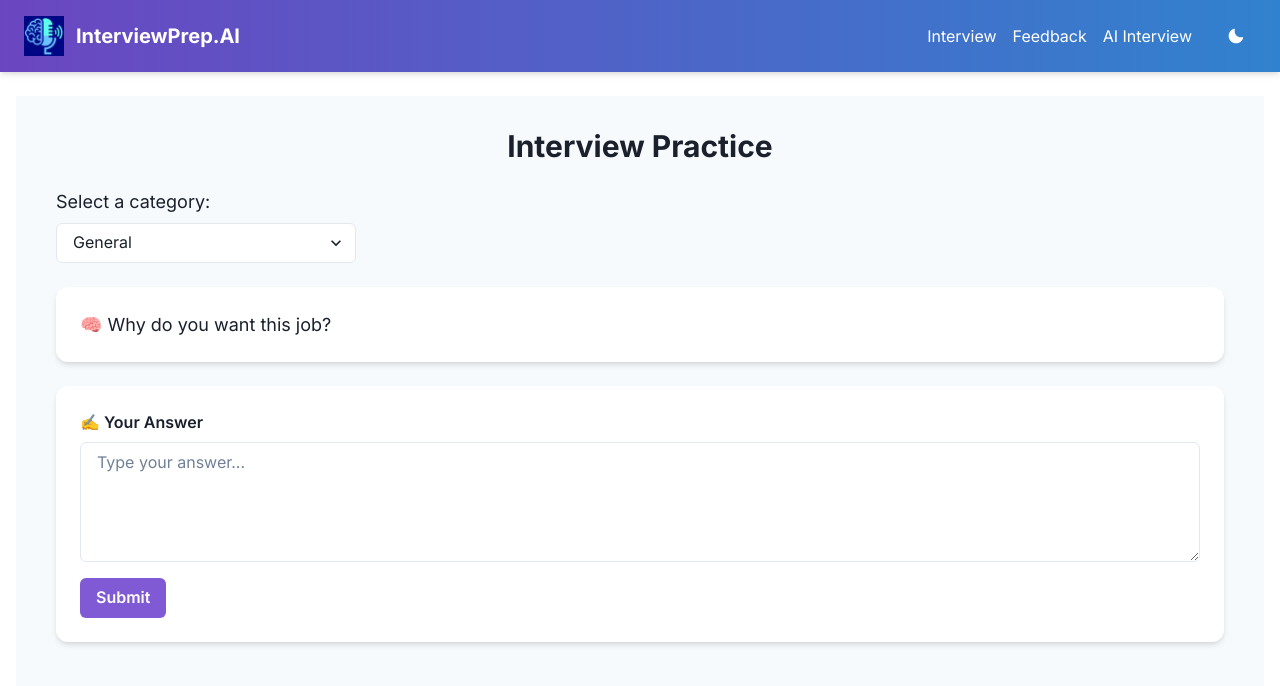
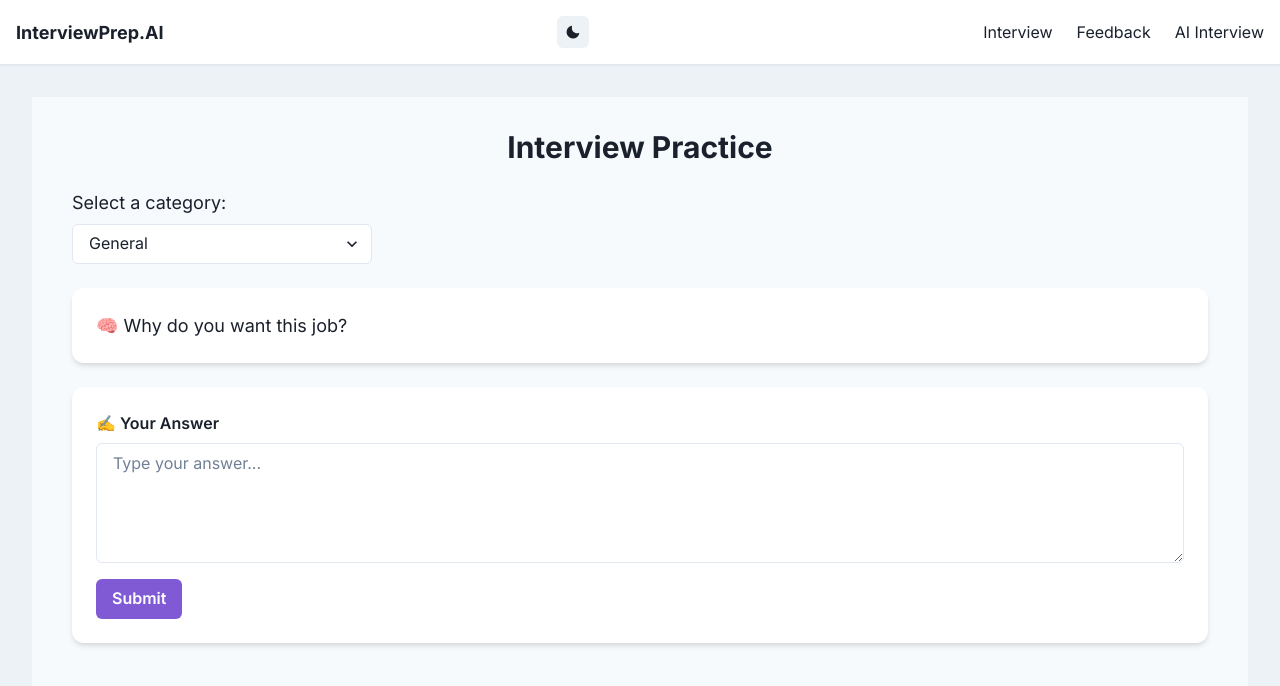
Before and after one commit to neel11og/interviewprep-frontend, a React (Vite) app: page / in a window 1280 px wide. Shown: the top 686 px of the page. Built offline with nearby package versions, Linux system fonts and the light colour scheme.

Commit message:
Initial commit

```diff
--- a/src/components/Layout.jsx
+++ b/src/components/Layout.jsx
@@ -1,78 +1,116 @@
+// src/components/Layout.jsx
 import {
   Box,
   Flex,
-  Image,
-  Text,
-  Link,
-  Spacer,
+  IconButton,
   useColorMode,
-  IconButton,
+  useColorModeValue,
+  useDisclosure,
+  Drawer,
+  DrawerOverlay,
+  DrawerContent,
+  DrawerCloseButton,
+  DrawerHeader,
+  DrawerBody,
+  VStack,
+  Link as ChakraLink,
 } from "@chakra-ui/react";
-import { Outlet, Link as RouterLink } from "react-router-dom";
-import { SunIcon, MoonIcon } from "@chakra-ui/icons";
-import { motion } from "framer-motion";
+import { MoonIcon, SunIcon, HamburgerIcon } from "@chakra-ui/icons";
+import { Link as RouterLink, Outlet } from "react-router-dom";
 
-const MotionBox = motion(Box);
-
-function Layout() {
+const Layout = () => {
   const { colorMode, toggleColorMode } = useColorMode();
+  const { isOpen, onOpen, onClose } = useDisclosure();
 
   return (
-    <>
-      {/* Sticky Navbar with Animated Background */}
-      <MotionBox
-        as="header"
-        bgGradient="linear(to-r, purple.600, blue.500)"
-        px={6}
-        py={4}
+    <Box minH="100vh" bg={useColorModeValue("gray.100", "gray.800")}>
+      {/* Navbar */}
+      <Flex
+        as="nav"
+        align="center"
+        justify="space-between"
+        wrap="wrap"
+        padding={4}
+        bg={useColorModeValue("white", "gray.900")}
+        borderBottom="1px"
+        borderColor={useColorModeValue("gray.200", "gray.700")}
+        shadow="sm"
         position="sticky"
-        top={0}
-        zIndex={1000}
-        shadow="md"
-        initial={{ opacity: 0 }}
-        animate={{ opacity: 1 }}
-        transition={{ duration: 0.5 }}
+        top="0"
+        zIndex="999"
       >
-        <Flex align="center">
-          <Image src="/logo.png" alt="Logo" boxSize="40px" mr={3} />
-          <Text color="white" fontSize="xl" fontWeight="bold">
+        <RouterLink to="/">
+          <Box fontWeight="bold" fontSize="lg">
             InterviewPrep.AI
-          </Text>
+          </Box>
+        </RouterLink>
 
-          <Spacer />
-
-          {/* Nav Links */}
-          <Flex gap={4}>
-            <Link as={RouterLink} to="/interview" color="white">
-              Interview
-            </Link>
-            <Link as={RouterLink} to="/feedback" color="white">
-              Feedback
-            </Link>
-            <Link as={RouterLink} to="/ai-interview" color="white">
-              AI Interview
-            </Link>
-          </Flex>
-
-          {/* Light/Dark Mode Toggle */}
+        <Flex align="center" gap={2}>
+          {/* Toggle Dark Mode */}
           <IconButton
-            ml={6}
+            aria-label="Toggle color mode"
             icon={colorMode === "light" ? <MoonIcon /> : <SunIcon />}
             onClick={toggleColorMode}
-            variant="ghost"
-            color="white"
-            _hover={{ bg: "whiteAlpha.300" }}
-            aria-label="Toggle theme"
+            size="sm"
+          />
+
+          {/* Mobile Hamburger Menu */}
+          <IconButton
+            aria-label="Open Menu"
+            icon={<HamburgerIcon />}
+            onClick={onOpen}
+            display={{ base: "inline-flex", md: "none" }}
+            size="sm"
           />
         </Flex>
-      </MotionBox>
 
-      {/* Page Content */}
-      <Box as="main" px={4} py={6}>
+        {/* Desktop Links */}
+        <Flex
+          direction="row"
+          align="center"
+          gap={6}
+          display={{ base: "none", md: "flex" }}
+        >
+          <ChakraLink as={RouterLink} to="/interview">
+            Interview
+          </ChakraLink>
+          <ChakraLink as={RouterLink} to="/feedback">
+            Feedback
+          </ChakraLink>
+          <ChakraLink as={RouterLink} to="/ai-interview">
+            AI Interview
+          </ChakraLink>
+        </Flex>
+      </Flex>
+
+      {/* Mobile Drawer */}
+      <Drawer placement="right" onClose={onClose} isOpen={isOpen}>
+        <DrawerOverlay />
+        <DrawerContent>
+          <DrawerCloseButton />
+          <DrawerHeader>Navigate</DrawerHeader>
+          <DrawerBody>
+            <VStack align="start" spacing={4}>
+              <ChakraLink as={RouterLink} to="/interview" onClick={onClose}>
+                Interview
+              </ChakraLink>
+              <ChakraLink as={RouterLink} to="/feedback" onClick={onClose}>
+                Feedback
+              </ChakraLink>
+              <ChakraLink as={RouterLink} to="/ai-interview" onClick={onClose}>
+                AI Interview
+              </ChakraLink>
+            </VStack>
+          </DrawerBody>
+        </DrawerContent>
+      </Drawer>
+
+      {/* Outlet for child pages */}
+      <Box p={{ base: 4, md: 8 }}>
         <Outlet />
       </Box>
-    </>
+    </Box>
   );
-}
+};
 
 export default Layout;
```
